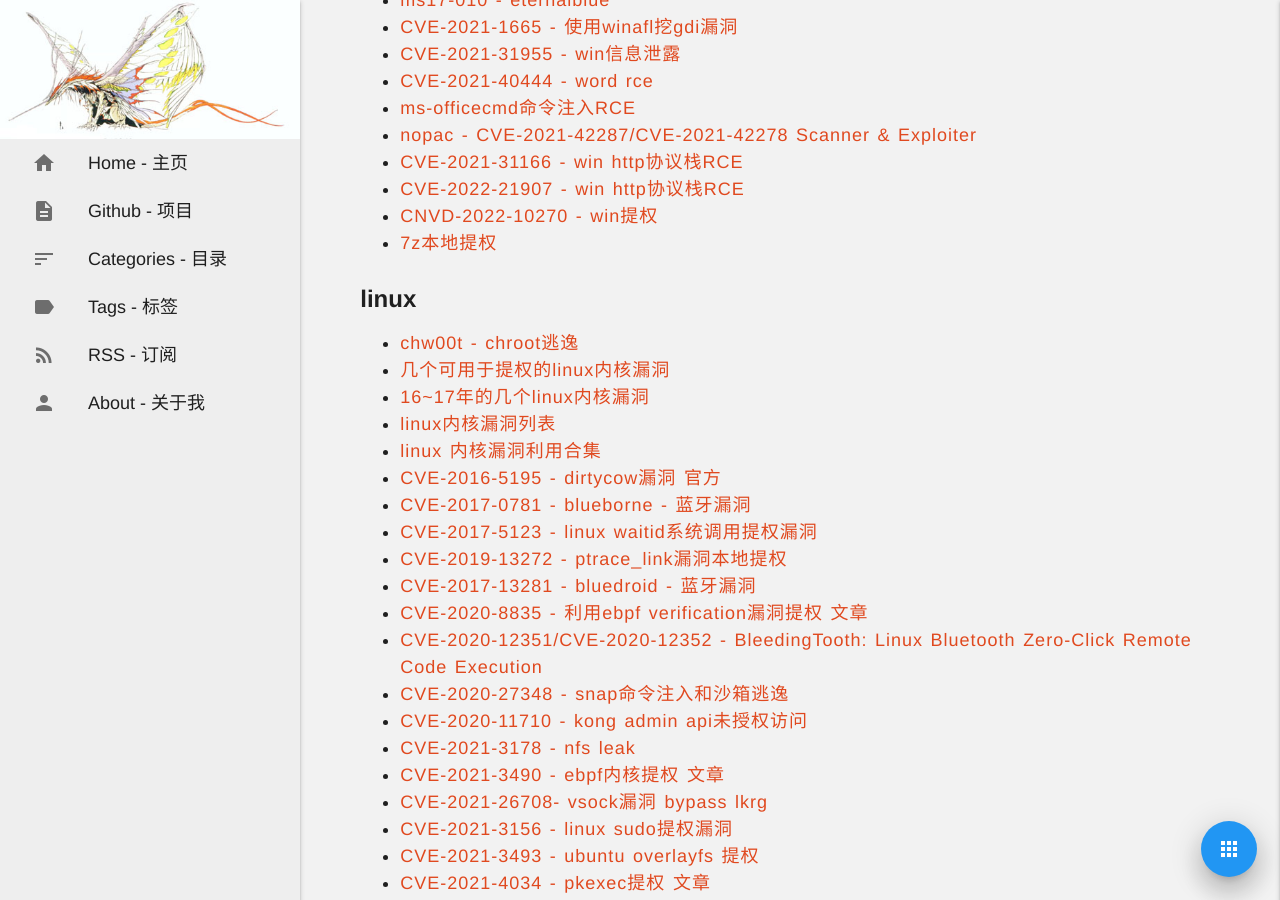
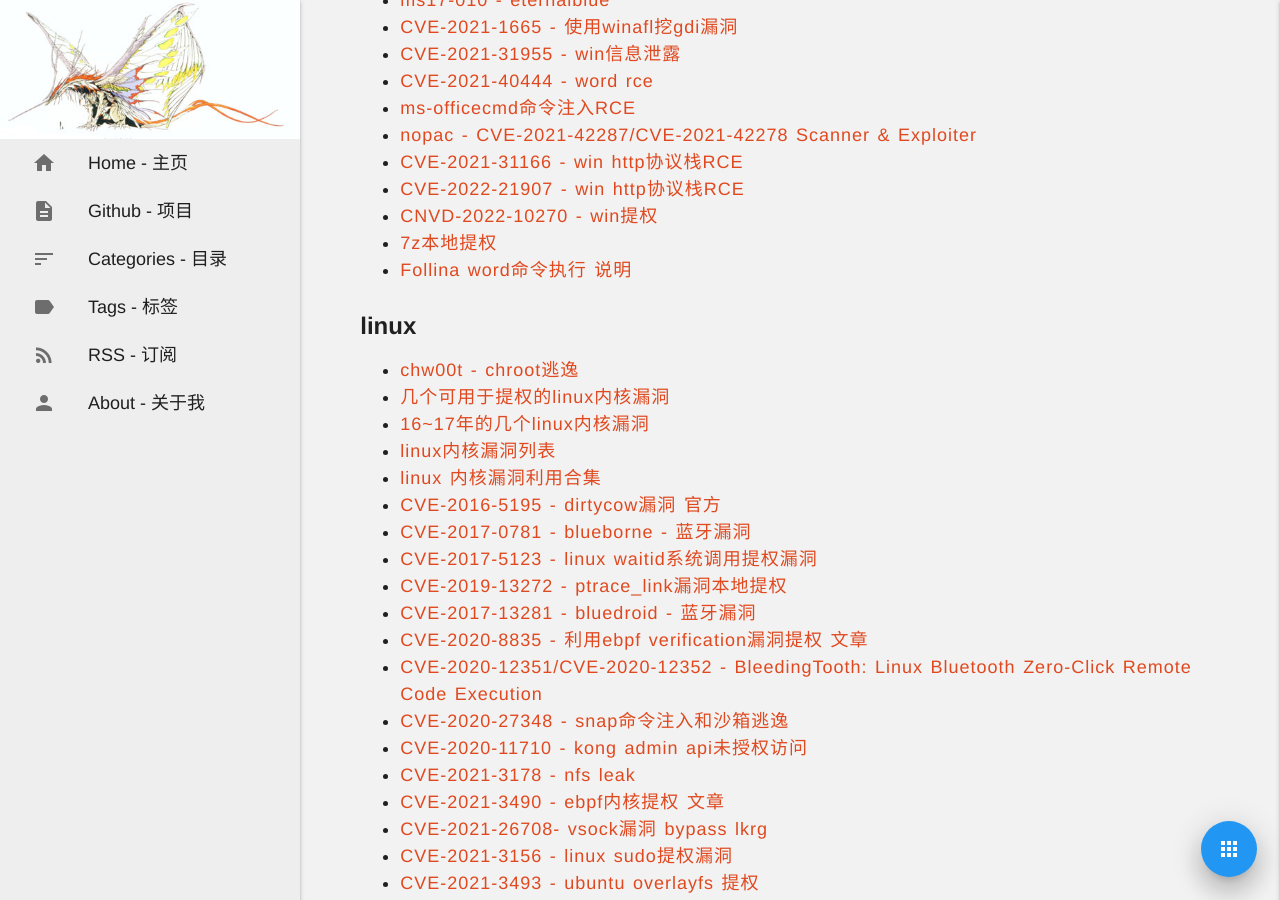
Before and after one commit to noirfate/noirfate.github.io, a Jekyll site: the page built from _posts/2021-04-23-useful-git-repository-attack.md, in a window 1280 px wide and 900 px high, scrolled down 5875 px. Built offline with Jekyll 4.4.1, drawn with Linux system fonts in a browser that asks for light colours; some web fonts are replaced; a script that is not in the unit is left out.

Commit message:
Update 2021-04-23-useful-git-repository-attack.md

```diff
--- a/_posts/2021-04-23-useful-git-repository-attack.md
+++ b/_posts/2021-04-23-useful-git-repository-attack.md
@@ -196,6 +196,7 @@ excerpt: useful git repository (攻防篇)
 - [CVE-2022-21907 - win http协议栈RCE](https://github.com/antx-code/CVE-2022-21907)
 - [CNVD-2022-10270 - win提权](https://github.com/Ryze-T/CNVD-2022-10270-LPE)
 - [7z本地提权](https://github.com/kagancapar/CVE-2022-29072)
+- [Follina word命令执行](https://github.com/chvancooten/follina.py) [说明](https://gist.github.com/tothi/66290a42896a97920055e50128c9f040)
 
 ### linux
 
```
